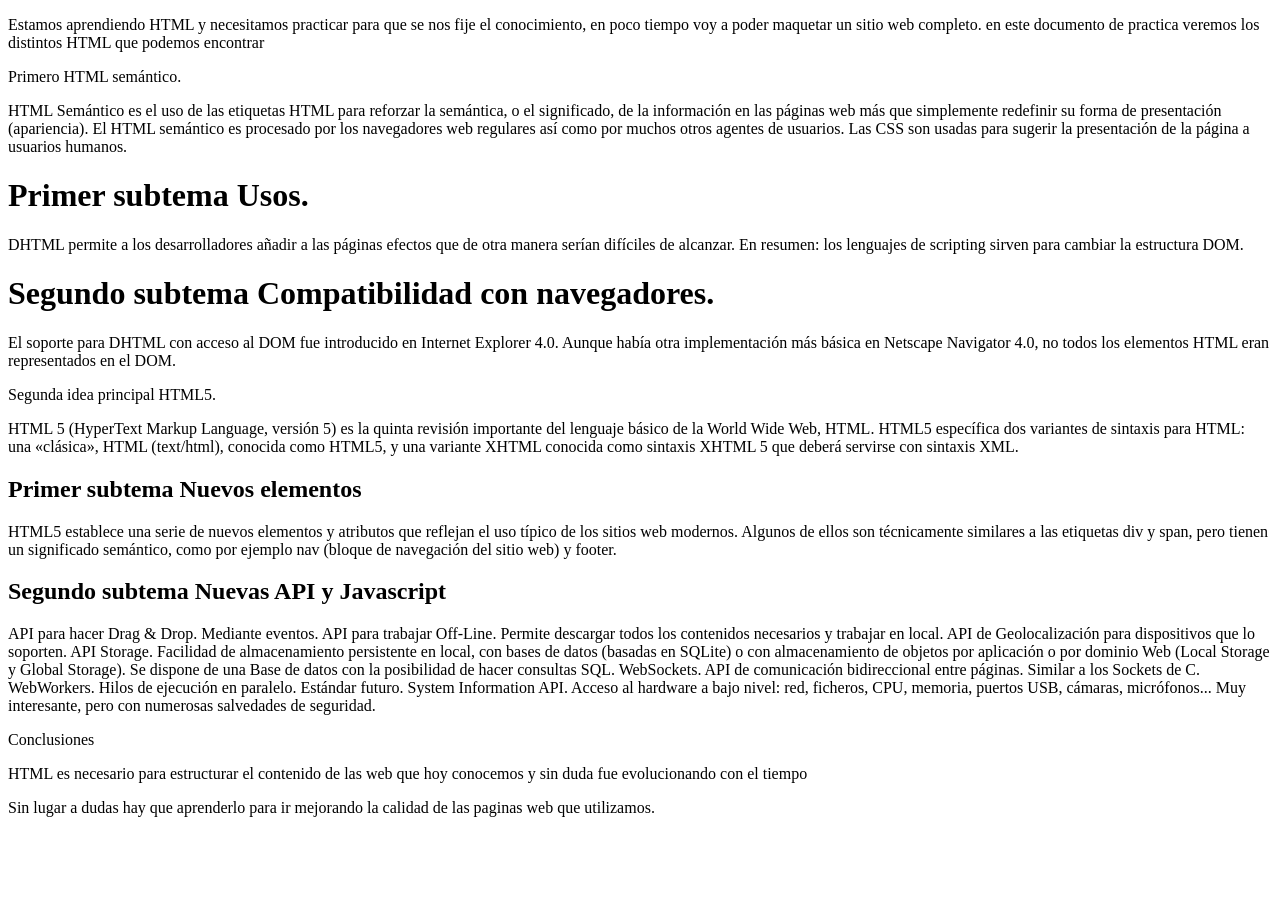
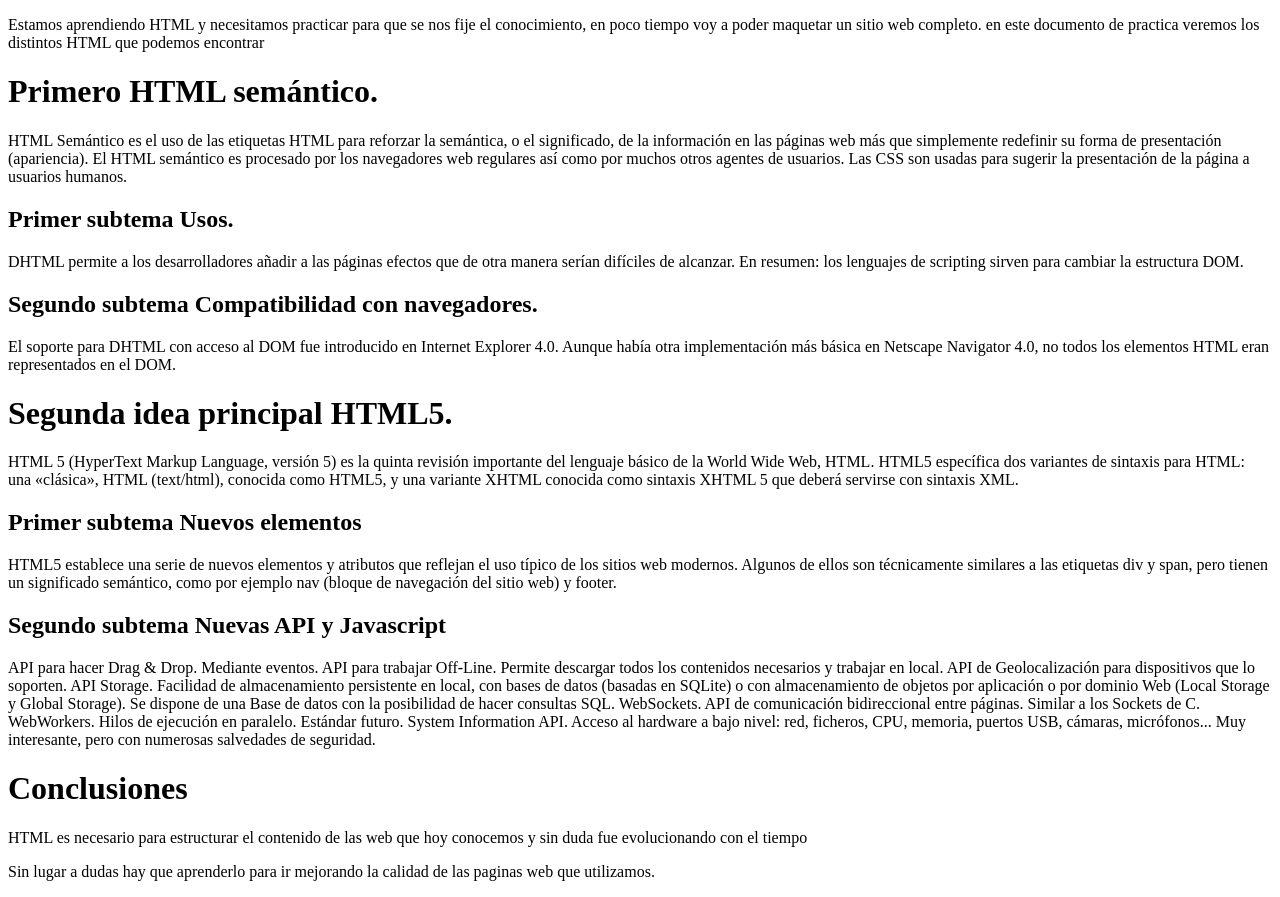
Before and after one commit to OrionBarly/Front-End, a plain HTML site: page index.html in a window 1280 px wide. Before the commit the page ends 833 px from the top, so only its background shows below. Drawn offline with Linux system fonts and the light colour scheme.

Commit message:
nuevo cambio

```diff
--- a/index.html
+++ b/index.html
@@ -6,13 +6,13 @@
     </head>
 
     <body>
-        <header> Primero HTML semántico. </header>
+        <h1> Primero HTML semántico. </h1>
         <p>HTML Semántico es el uso de las etiquetas HTML para reforzar la semántica, o el significado, de la información en las páginas web más que simplemente redefinir su forma de presentación (apariencia). El HTML semántico es procesado por los navegadores web regulares así como por muchos otros agentes de usuarios. Las CSS son usadas para sugerir la presentación de la página a usuarios humanos.</p>
-          <h1>Primer subtema Usos.</h1>
+          <h2>Primer subtema Usos.</h2>
             <p>DHTML permite a los desarrolladores añadir a las páginas efectos que de otra manera serían difíciles de alcanzar. En resumen: los lenguajes de scripting sirven para cambiar la estructura DOM.</p>
-            <h1>Segundo subtema Compatibilidad con navegadores. </h1>
+            <h2>Segundo subtema Compatibilidad con navegadores. </h2>
             <p>El soporte para DHTML con acceso al DOM fue introducido en Internet Explorer 4.0. Aunque había otra implementación más básica en Netscape Navigator 4.0, no todos los elementos HTML eran representados en el DOM.</p>
-            <header> Segunda idea principal HTML5.  </header>
+            <h1> Segunda idea principal HTML5.  </h1>
         <p>HTML 5 (HyperText Markup Language, versión 5) es la quinta revisión importante del lenguaje básico de la World Wide Web, HTML. HTML5 específica dos variantes de sintaxis para HTML: una «clásica», HTML (text/html), conocida como HTML5, y una variante XHTML conocida como sintaxis XHTML 5 que deberá servirse con sintaxis XML.</p>
           <h2>Primer subtema Nuevos elementos </h2>
             <p>HTML5 establece una serie de nuevos elementos y atributos que reflejan el uso típico de los sitios web modernos. Algunos de ellos son técnicamente similares a las etiquetas div y span, pero tienen un significado semántico, como por ejemplo nav (bloque de navegación del sitio web) y footer.</p>
@@ -25,7 +25,7 @@
         WebWorkers. Hilos de ejecución en paralelo.
         Estándar futuro. System Information API. Acceso al hardware a bajo nivel: red, ficheros, CPU, memoria, puertos USB, cámaras, micrófonos... Muy interesante, pero con numerosas salvedades de seguridad.</p>
 
-        <header> Conclusiones   </header>
+        <h1> Conclusiones </h1>
         <p>HTML es necesario para estructurar el contenido de las web que hoy conocemos y sin duda fue evolucionando con el tiempo</p>
         <p>Sin lugar a dudas hay que aprenderlo para ir mejorando la calidad de las paginas web que utilizamos.</p>
     </body>
```
